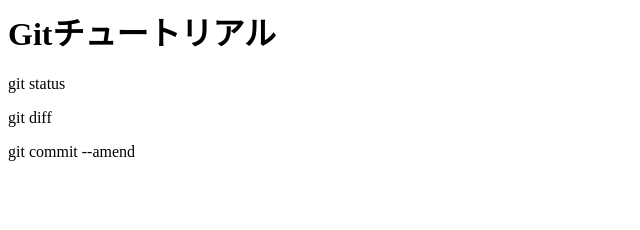
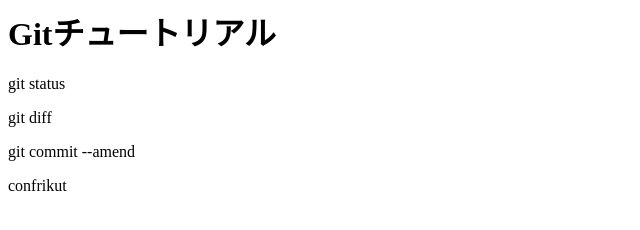
Before and after one commit to reiarakawa/git_tutorial, a plain HTML site: page index.html in a window 1280 px wide. Shown: the full height of the page, 0-640 px from the left. Drawn offline with Linux system fonts and the light colour scheme.

Commit message:
conflict追記

```diff
--- a/index.html
+++ b/index.html
@@ -2,3 +2,4 @@
 <p>git status</p>
 <p>git diff</p>
 <p>git commit --amend</p>
+<p>confrikut</p>
```
